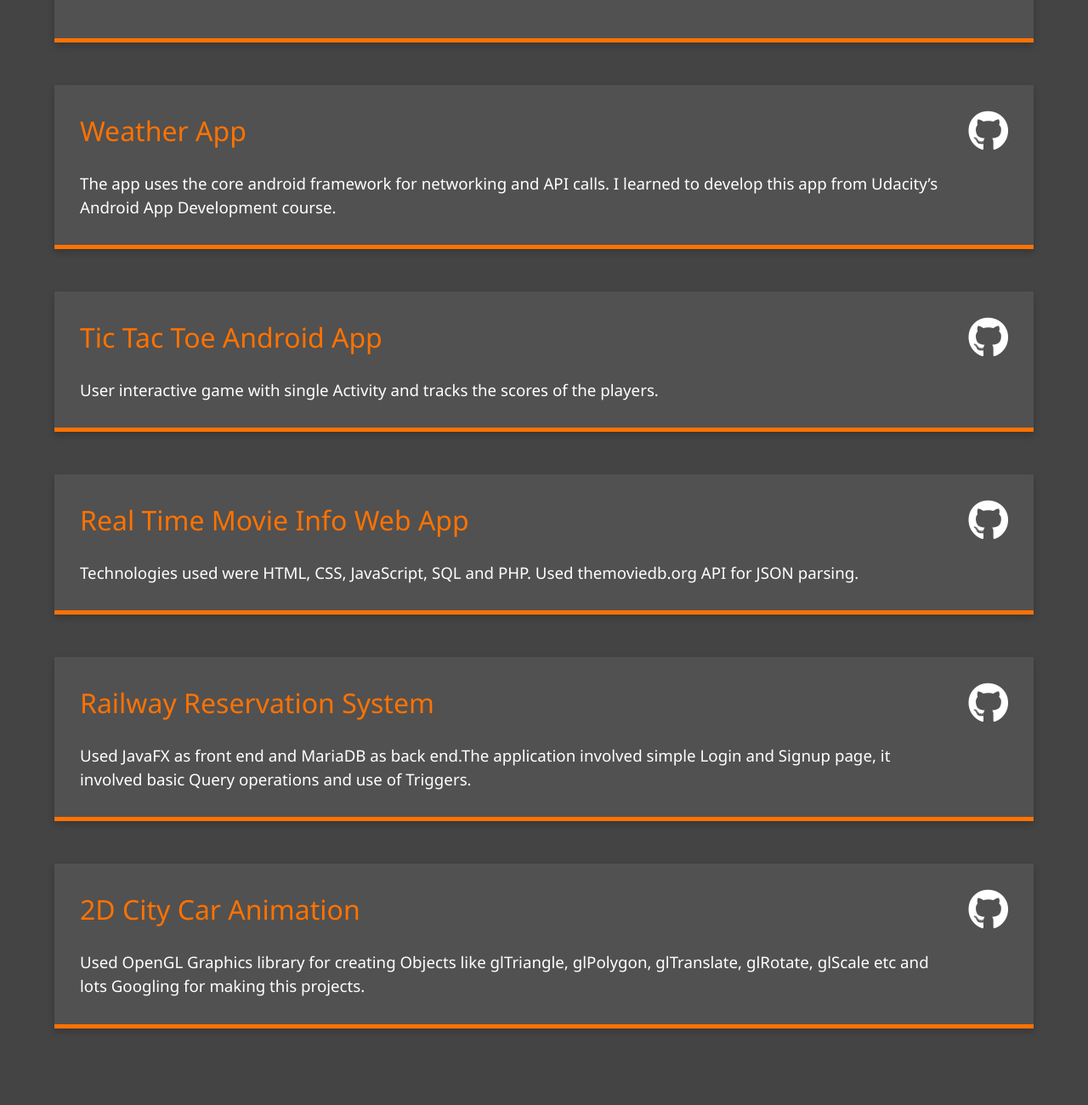
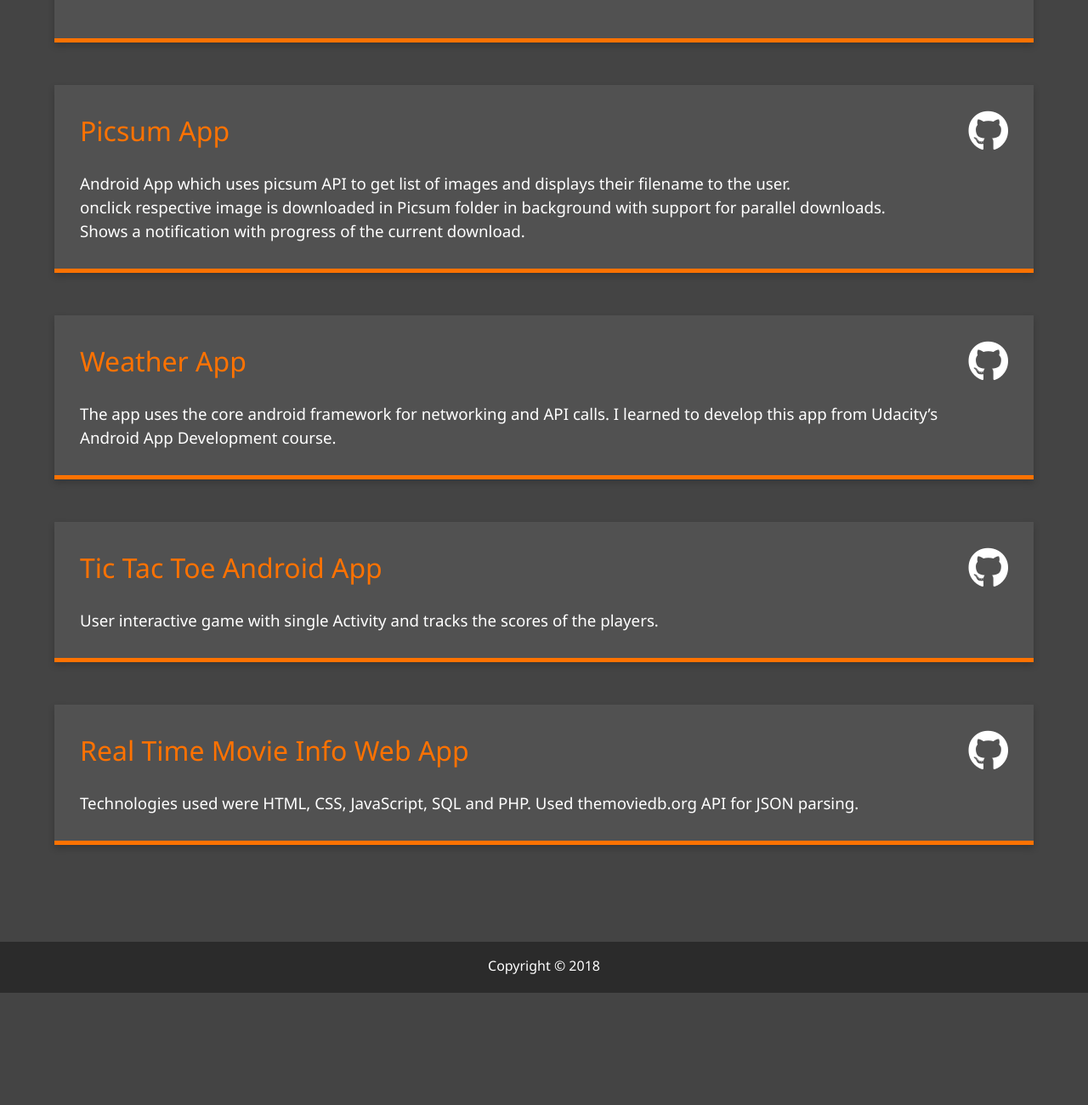
Before and after one commit to ajaymourya4/PortfolioWebsite, a website: page dist/work.html in a window 1280 px wide. Shown: the part 800-2100 px from the top of the page at 85% size. After the commit the page ends 1968 px from the top, so only its background shows below. Drawn offline with Linux system fonts and the light colour scheme.

Commit message:
updated profile

```diff
--- a/dist/work.html
+++ b/dist/work.html
@@ -141,6 +141,21 @@
 
     <div class="certificate">
       <div class="cert">
+        <h2 class="text-secondary">Picsum App</h2>
+        </br>
+        <h3>
+          Android App which uses picsum API to get list of images and displays their filename to the user.<br>
+          onclick respective image is downloaded in Picsum folder in background with support for parallel downloads. <br>
+          Shows a notification with progress of the current download.
+        </h3>
+      </div>
+      <a class="guimage" href="https://github.com/ajaymourya4/Picsum" target="_blank">
+        <i class="fab fa-github fa-3x"></i>
+      </a>
+    </div>
+
+    <div class="certificate">
+      <div class="cert">
         <h2 class="text-secondary">Weather App</h2>
         </br>
         <h3>
@@ -179,33 +194,6 @@
       </a>
     </div>
 
-    <div class="certificate">
-      <div class="cert">
-        <h2 class="text-secondary">Railway Reservation System</h2>
-        </br>
-        <h3>
-          Used JavaFX as front end and MariaDB as back end.The application involved simple Login and Signup
-          page, it involved basic Query operations and use of Triggers.
-        </h3>
-      </div>
-      <a class="guimage" href="https://github.com/ajaymourya1234/Railway-Reservation-System" target="_blank">
-        <i class="fab fa-github fa-3x"></i>
-      </a>
-    </div>
-
-    <div class="certificate">
-      <div class="cert">
-        <h2 class="text-secondary">2D City Car Animation</h2>
-        </br>
-        <h3>
-          Used OpenGL Graphics library for creating Objects like glTriangle, glPolygon, glTranslate, glRotate, glScale
-          etc and lots Googling for making this projects.
-        </h3>
-      </div>
-      <a class="guimage" href="https://github.com/ajaymourya1234/City-Car-Animation" target="_blank">
-        <i class="fab fa-github fa-3x"></i>
-      </a>
-    </div>
   </main>
 
   <footer id="main-footer">
```
Also changed, not shown: dist/about.html (+13 -0 lines), 1 other file.
